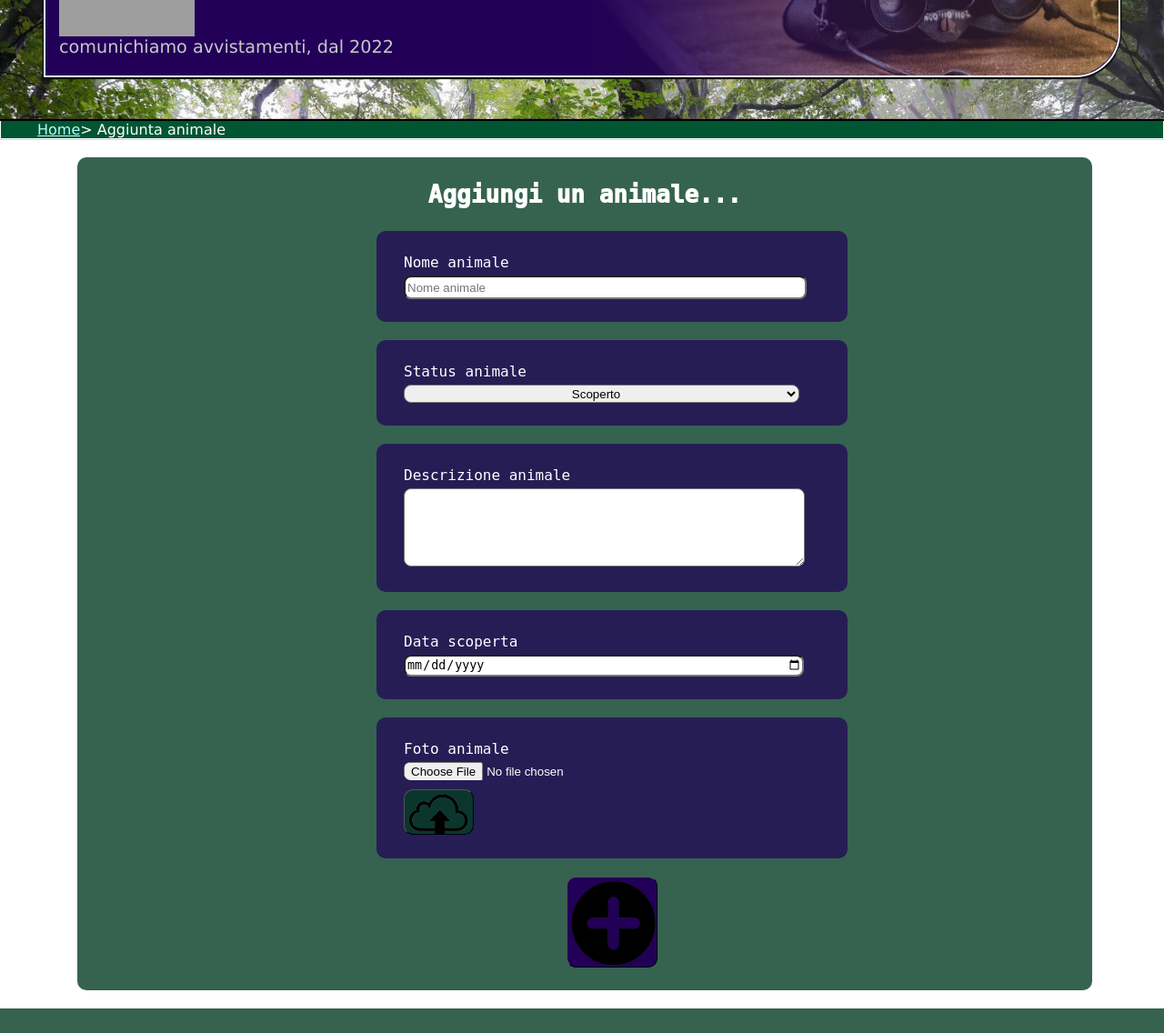
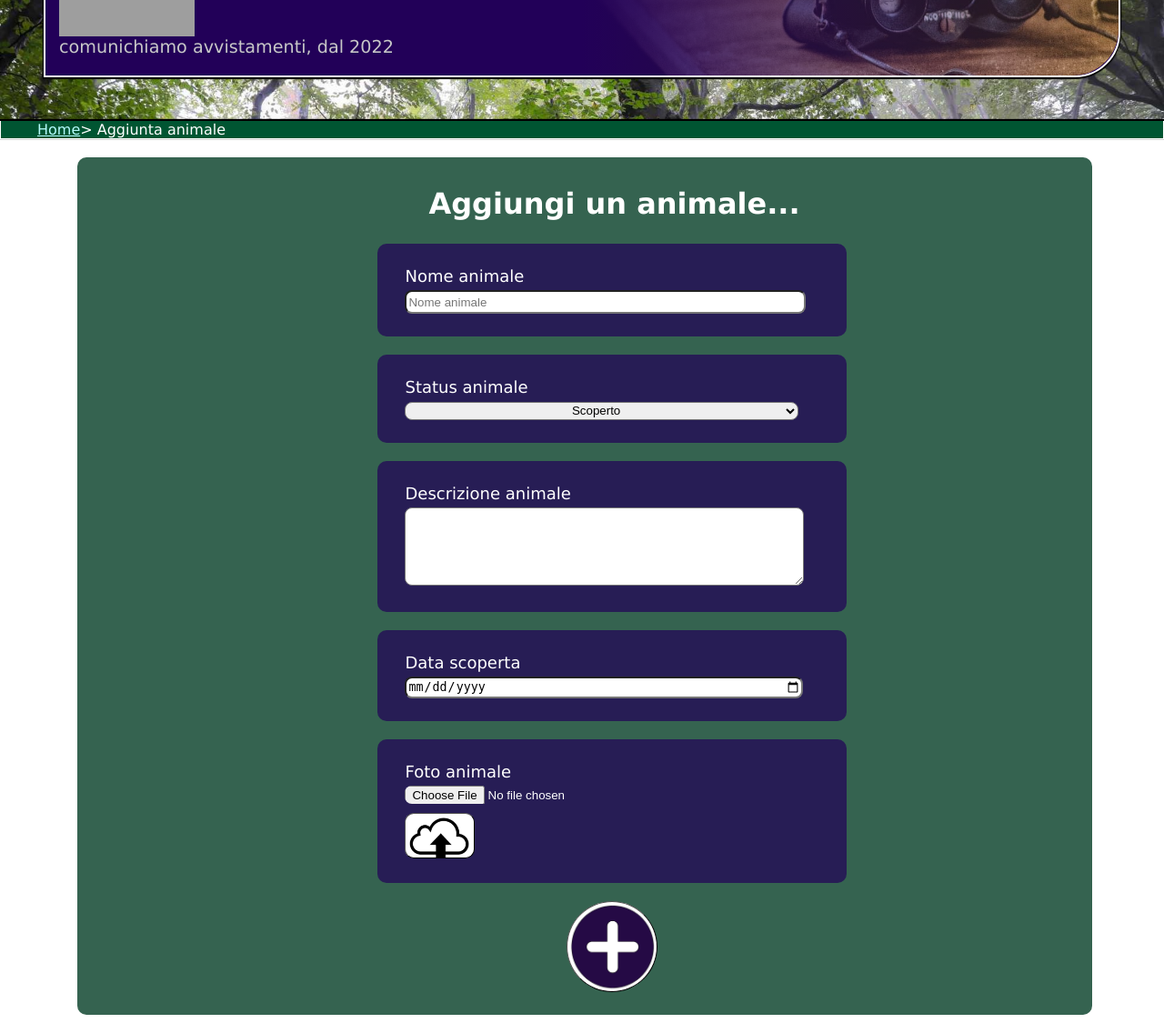
Before and after one commit to SansonSebastiano/Progetto_tecweb_2023, a PHP site: page /html/aggiunta_animale.html in a window 1280 px wide. Shown: the part 173-1309 px from the top of the page at 91% size. Before the commit the page ends 1282 px from the top, so only its background shows below. Run offline with PHP 8.4, Linux system fonts and the light colour scheme; some libraries are stand-ins or nearby versions; grey boxes are pictures that could not be loaded.

Commit message:
small adjustments

```diff
--- a/css/aggiunta_animale.css
+++ b/css/aggiunta_animale.css
@@ -9,6 +9,7 @@
 
 .form-container h2{
     padding: 1em 1em 0em 1em;
+    margin-left: 65px;
     text-align: center;
     color: white;
     font-weight: 1000;
@@ -22,7 +23,6 @@
     margin-left: 65px;
     border-radius: 10px;
     background-color: rgb(3, 60, 37,0.8);
-    font-family: monospace;
     max-width: 90%;
     height: 100%;
     align-items: center;
@@ -80,21 +80,20 @@
 .btn-submit{
     width: 100px;
     height: 100px;
-    border-radius: 10px;
+    border-radius: 60px;
     border-width: 1px;
     color: white;
-    font-size: 1.75em;
     cursor: pointer;
     justify-self: center;
-    background-color: rgb(34, 0, 88);
+    background-color: white;
     grid-area: btn-submit;
     background-image: url('../images/icons/add.png');
-    background-size: 100px;
+    background-size: 98px;
     /**visibility: hidden;**/
 }
 
 .btn-submit:hover{
-    background-color: rgb(12, 3, 60);
+    background-color: rgb(176, 176, 182);
 }
 
 .btn-load{
@@ -103,9 +102,13 @@
     height: 50px;
     margin-top: 10px;
     border-radius: 10px;
-    background-color: rgb(3, 60, 37,0.8);
+    background-color:white;
     color: #fff;
     border-width: 1px;
     background-image: url('../images/icons/upload.png');
     background-size: 75px;
 }
+
+.btn-load:hover{
+    background-color: rgb(176, 176, 182);
+}
```
Also changed, not shown: images/icons/add.png.
